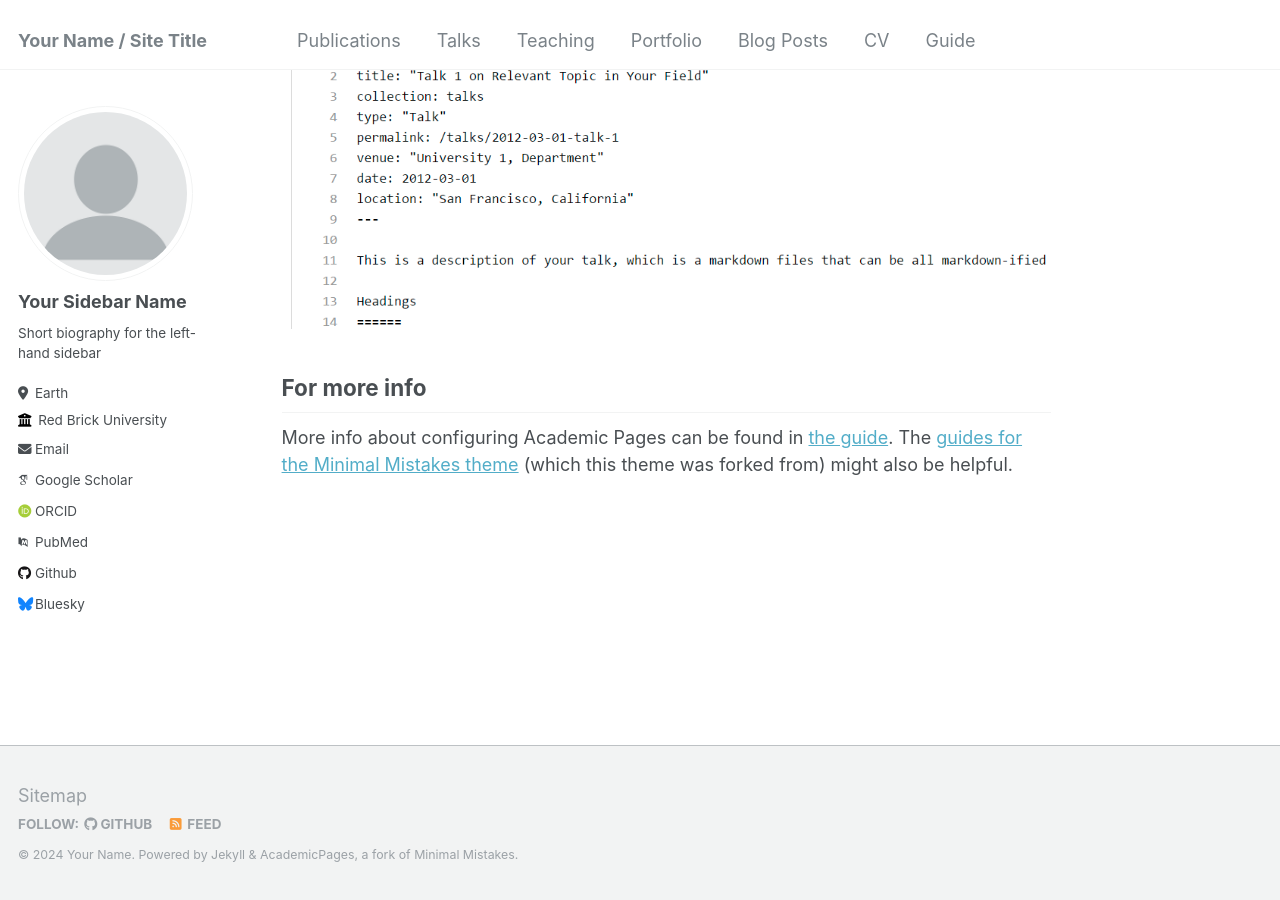
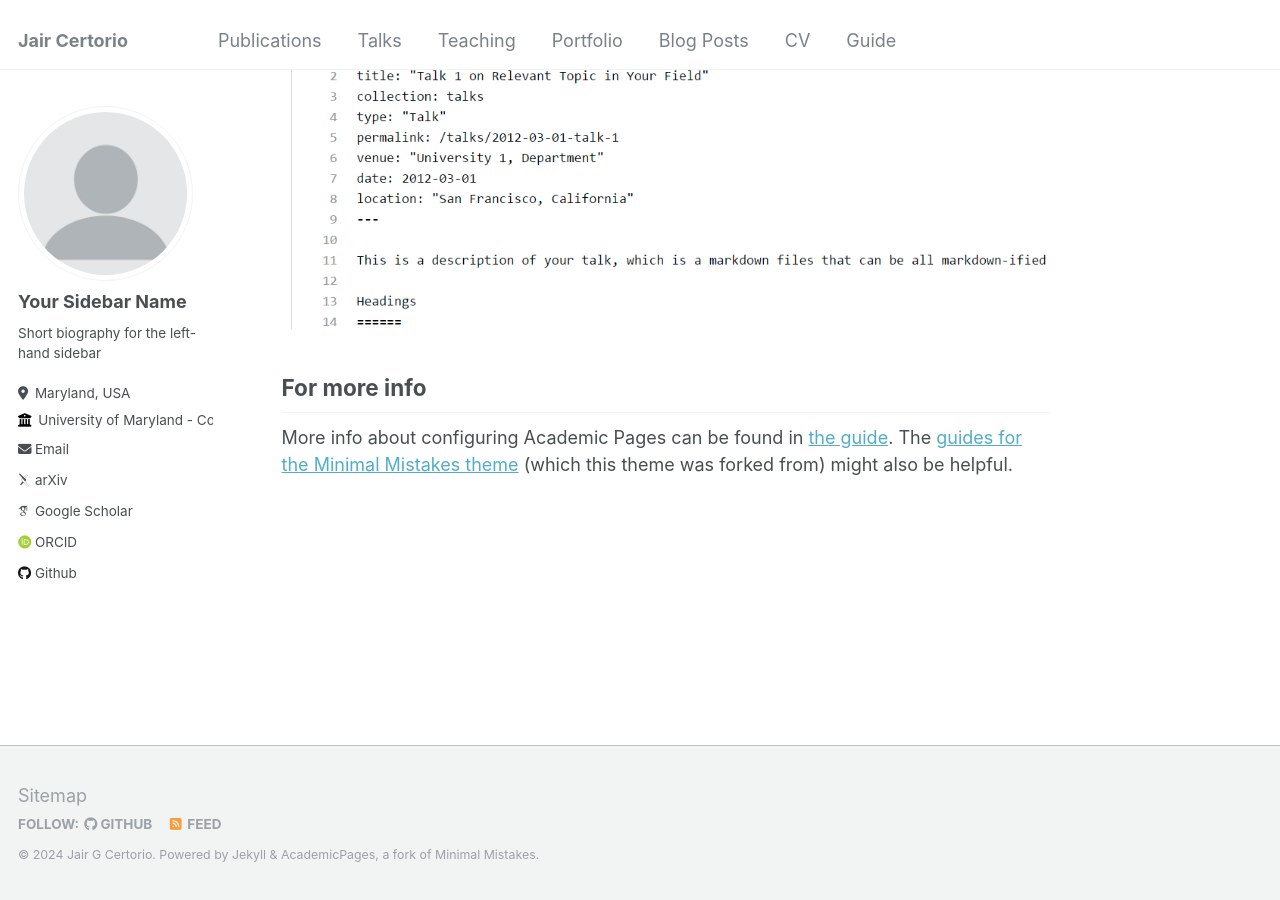
Before and after one commit to jcert/jcert.github.io, a Jekyll site: the page built from _pages/about.md, in a window 1280 px wide and 900 px high, scrolled down 2660 px. Built offline with Jekyll 4.4.1, drawn with Linux system fonts in a browser that asks for light colours; some web fonts are replaced.

Commit message:
Update _config.yml

```diff
--- a/_config.yml
+++ b/_config.yml
@@ -8,13 +8,13 @@
 
 # Basic Site Settings
 locale                   : "en-US"
-title                    : "Your Name / Site Title"
+title                    : "Jair Certorio"
 title_separator          : "-"
-name                     : &name "Your Name"
-description              : &description "personal description"
-url                      : https://academicpages.github.io # the base hostname & protocol for your site e.g. "https://mmistakes.github.io"
+name                     : &name "Jair G Certorio"
+description              : &description "PhD Candidate in Electrical and Computer Engineering"
+url                      : https://jcert.github.io # the base hostname & protocol for your site e.g. "https://mmistakes.github.io"
 baseurl                  : "" # the subpath of your site, e.g. "/blog"
-repository               : "academicpages/academicpages.github.io"
+repository               : "jcert/jcert.github.io"
 
 # Site Author - The following control what appear as part of the author content on the side bar.
 #               If a field is blank the icon and link will not appear, otherwise it will be shown.
@@ -25,30 +25,30 @@ author:
   name             : "Your Sidebar Name"
   pronouns         : # example: "she/her"
   bio              : "Short biography for the left-hand sidebar"
-  location         : "Earth"
-  employer         : "Red Brick University"
+  location         : "Maryland, USA"
+  employer         : "University of Maryland - College park"
   uri              : # URL
-  email            : "none@example.org"
+  email            : "certorio [at] umd.edu"
 
   # Academic websites
-  arxiv            : # URL - Update with the correct link to your profile
-  googlescholar    : "https://scholar.google.com/citations?user=PS_CX0AAAAAJ"
+  arxiv            : "https://arxiv.org/a/0000-0002-2073-6571" # URL - Update with the correct link to your profile
+  googlescholar    : "https://scholar.google.com/citations?user=mOLr3mcAAAAJ&hl=en"
   impactstory      : # URL
-  orcid            : "http://orcid.org/yourorcidurl"
+  orcid            : "https://orcid.org/0000-0002-2073-6571"
   semantic         : # URL
-  pubmed           : "https://www.ncbi.nlm.nih.gov/pubmed/?term=john+snow"
+  pubmed           : # "https://www.ncbi.nlm.nih.gov/pubmed/?term=john+snow"
   researchgate     : # URL
 
   # Repositories and software development
   bitbucket        : # Username - Update with your username on the site
   codepen          : # Username
   dribbble         : # Username
-  github           : "academicpages"
+  github           : "jcert"
   kaggle           : # Username
   stackoverflow    : # User number or user number and name (i.e., use "1" or "1/jeff-atwood")
 
   # Social media
-  bluesky          : "bsky.app" # Replace this with you Bluesky username
+  bluesky          : # "bsky.app" # Replace this with you Bluesky username
   facebook         : # Username
   flickr           : # Username
   foursquare       : # Username
@@ -281,7 +281,7 @@ sass:
 permalink: /:categories/:title/
 # paginate: 5 # amount of posts to show
 # paginate_path: /page:num/
-timezone: America/Los_Angeles # http://en.wikipedia.org/wiki/List_of_tz_database_time_zones
+timezone: America/New_York # http://en.wikipedia.org/wiki/List_of_tz_database_time_zones
 
 
 # Plugins
```
